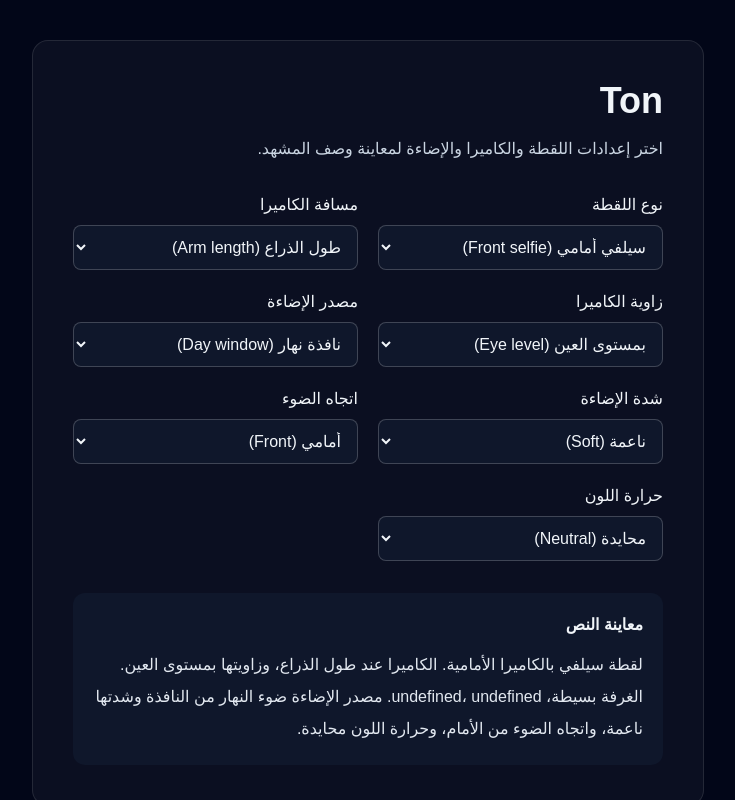
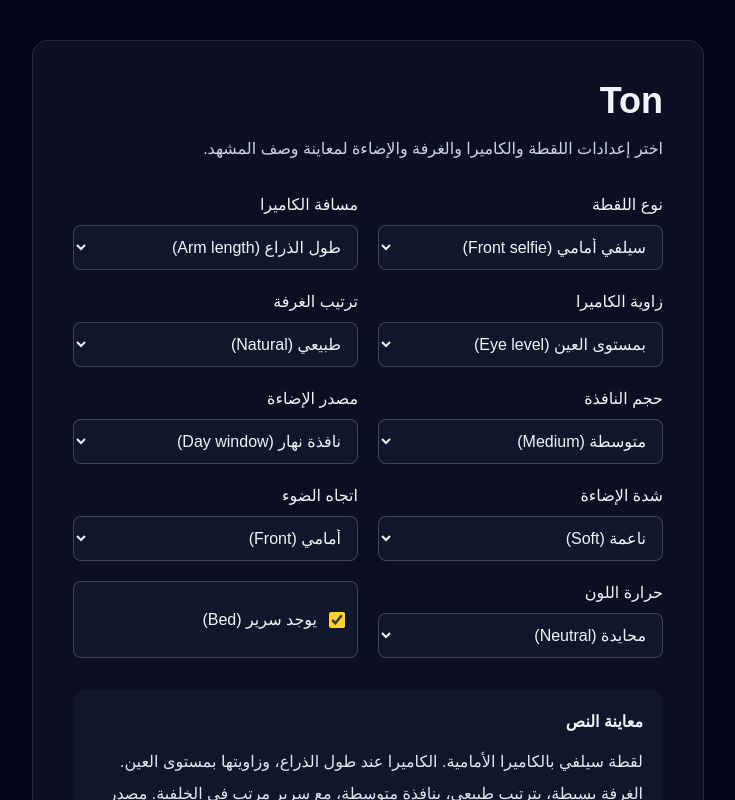
Before and after one commit to EmadAden77/Ton, a Next.js app: page / in a window 1280 px wide. Shown: the top 800 px of the page, without its empty margins (272-1007 px from the left). Built offline with nearby package versions, Linux system fonts and the light colour scheme.

Commit message:
feat(room): expose room controls and live preview

```diff
--- a/src/app/page.tsx
+++ b/src/app/page.tsx
@@ -15,6 +15,9 @@ export default function Home() {
     cameraAngle: "eye-level",
     lightingDirection: "front",
     colorTemperature: "neutral",
+    roomCleanliness: "natural",
+    roomWindow: "medium",
+    roomHasBed: true,
   });
 
   return (
@@ -25,7 +28,7 @@ export default function Home() {
       <section className="mx-auto max-w-2xl rounded-2xl border border-white/10 bg-white/[0.04] p-6 sm:p-10">
         <h1 className="text-4xl font-bold">Ton</h1>
         <p className="mt-4 text-slate-300">
-          اختر إعدادات اللقطة والكاميرا والإضاءة لمعاينة وصف المشهد.
+          اختر إعدادات اللقطة والكاميرا والغرفة والإضاءة لمعاينة وصف المشهد.
         </p>
 
         <div className="mt-8 grid gap-5 sm:grid-cols-2">
@@ -55,8 +58,7 @@ export default function Home() {
               onChange={(event) =>
                 setState((current) => ({
                   ...current,
-                  cameraDistance: event.target
-                    .value as SceneState["cameraDistance"],
+                  cameraDistance: event.target.value as SceneState["cameraDistance"],
                 }))
               }
               className="rounded-lg border border-white/20 bg-slate-900 p-3 text-slate-100"
@@ -81,12 +83,48 @@ export default function Home() {
               className="rounded-lg border border-white/20 bg-slate-900 p-3 text-slate-100"
             >
               <option value="eye-level">بمستوى العين (Eye level)</option>
-              <option value="slightly-above">
-                أعلى قليلاً (Slightly above)
-              </option>
-              <option value="slightly-below">
-                أسفل قليلاً (Slightly below)
-              </option>
+              <option value="slightly-above">أعلى قليلاً (Slightly above)</option>
+              <option value="slightly-below">أسفل قليلاً (Slightly below)</option>
+            </select>
+          </label>
+
+          <label className="grid gap-2" htmlFor="room-cleanliness">
+            ترتيب الغرفة
+            <select
+              id="room-cleanliness"
+              value={state.roomCleanliness}
+              onChange={(event) =>
+                setState((current) => ({
+                  ...current,
+                  roomCleanliness: event.target.value as SceneState["roomCleanliness"],
+                }))
+              }
+              className="rounded-lg border border-white/20 bg-slate-900 p-3 text-slate-100"
+            >
+              <option value="very-tidy">مرتبة جداً (Very tidy)</option>
+              <option value="natural">طبيعي (Natural)</option>
+              <option value="light-mess">فوضى خفيفة (Light mess)</option>
+              <option value="moderate-mess">فوضى متوسطة (Moderate mess)</option>
+            </select>
+          </label>
+
+          <label className="grid gap-2" htmlFor="room-window">
+            حجم النافذة
+            <select
+              id="room-window"
+              value={state.roomWindow}
+              onChange={(event) =>
+                setState((current) => ({
+                  ...current,
+                  roomWindow: event.target.value as SceneState["roomWindow"],
+                }))
+              }
+              className="rounded-lg border border-white/20 bg-slate-900 p-3 text-slate-100"
+            >
+              <option value="none">بلا نافذة (None)</option>
+              <option value="small">صغيرة (Small)</option>
+              <option value="medium">متوسطة (Medium)</option>
+              <option value="large">كبيرة (Large)</option>
             </select>
           </label>
 
@@ -98,8 +136,7 @@ export default function Home() {
               onChange={(event) =>
                 setState((current) => ({
                   ...current,
-                  lightingSource: event.target
-                    .value as SceneState["lightingSource"],
+                  lightingSource: event.target.value as SceneState["lightingSource"],
                 }))
               }
               className="rounded-lg border border-white/20 bg-slate-900 p-3 text-slate-100"
@@ -119,8 +156,7 @@ export default function Home() {
               onChange={(event) =>
                 setState((current) => ({
                   ...current,
-                  lightingIntensity: event.target
-                    .value as SceneState["lightingIntensity"],
+                  lightingIntensity: event.target.value as SceneState["lightingIntensity"],
                 }))
               }
               className="rounded-lg border border-white/20 bg-slate-900 p-3 text-slate-100"
@@ -140,8 +176,7 @@ export default function Home() {
               onChange={(event) =>
                 setState((current) => ({
                   ...current,
-                  lightingDirection: event.target
-                    .value as SceneState["lightingDirection"],
+                  lightingDirection: event.target.value as SceneState["lightingDirection"],
                 }))
               }
               className="rounded-lg border border-white/20 bg-slate-900 p-3 text-slate-100"
@@ -161,8 +196,7 @@ export default function Home() {
               onChange={(event) =>
                 setState((current) => ({
                   ...current,
-                  colorTemperature: event.target
-                    .value as SceneState["colorTemperature"],
+                  colorTemperature: event.target.value as SceneState["colorTemperature"],
                 }))
               }
               className="rounded-lg border border-white/20 bg-slate-900 p-3 text-slate-100"
@@ -171,6 +205,22 @@ export default function Home() {
               <option value="neutral">محايدة (Neutral)</option>
               <option value="cool">باردة (Cool)</option>
             </select>
+          </label>
+
+          <label className="flex items-center gap-3 rounded-lg border border-white/20 bg-slate-900 p-3" htmlFor="room-has-bed">
+            <input
+              id="room-has-bed"
+              type="checkbox"
+              checked={state.roomHasBed}
+              onChange={(event) =>
+                setState((current) => ({
+                  ...current,
+                  roomHasBed: event.target.checked,
+                }))
+              }
+              className="h-4 w-4 accent-amber-300"
+            />
+            يوجد سرير (Bed)
           </label>
         </div>
 
```
